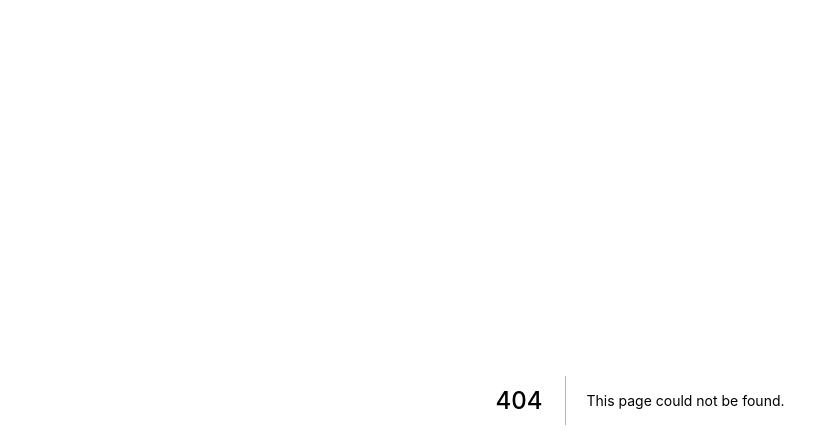
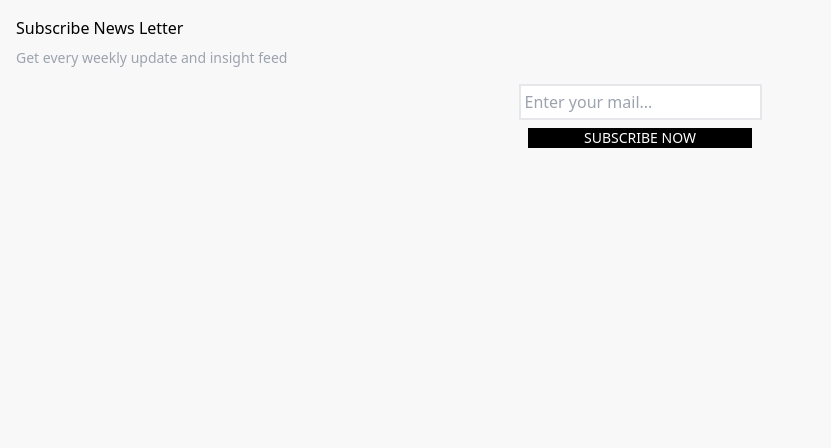
Before and after one commit to Krikor-Greg-Markarian/press71, a Next.js app: page /details/Subscribenwletter in a window 1280 px wide. Before the commit this address had no page. Shown: the top 448 px of the page, without its empty margins (0-831 px from the left). Built offline with nearby package versions, Linux system fonts and the light colour scheme.

Commit message:
subscribe section box

```diff
--- /dev/null
+++ b/pages/details/Subscribenwletter.js
@@ -0,0 +1,30 @@
+import React from 'react'
+
+function Subscribenwletter() {
+    return (
+        <div>
+             <div className="container mx-auto p-4">
+                    <p>Subscribe News Letter</p>
+                    <p className="text-gray-400 text-sm pt-2 pb-2">
+                      Get every weekly update and insight feed{" "}
+                    </p>
+                    <div className="flex justify-center items-center p-2">
+                      <input
+                        type="text"
+                        name=""
+                        id=""
+                        placeholder="Enter your mail... "
+                        className="border-2 p-1"
+                      />
+                    </div>
+                    <div className="flex justify-center items-center ">
+                      <button className="bg-black text-white text-sm px-14">
+                        SUBSCRIBE NOW
+                      </button>
+                    </div>
+                  </div>
+        </div>
+    )
+}
+
+export default Subscribenwletter
```
